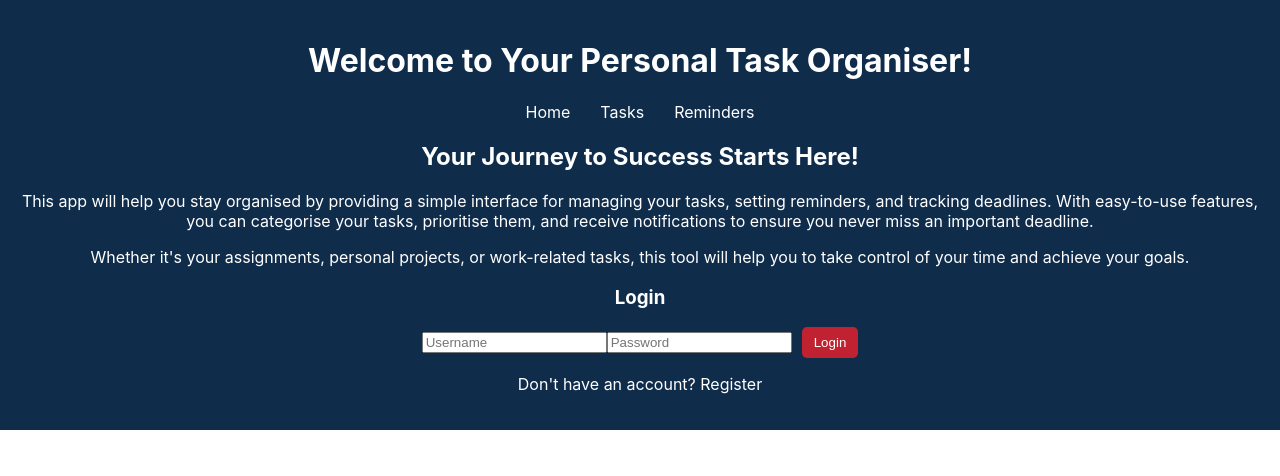
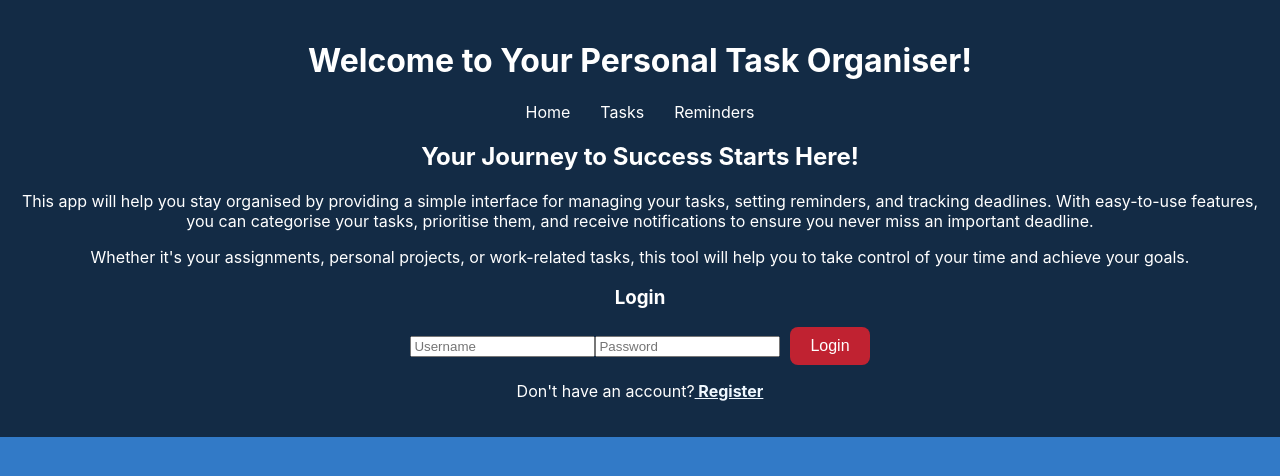
Before and after one commit to rp3002/todo-app, a React (Create React App) app: page / in a window 1280 px wide. Shown: the top 476 px of the page. Built offline with nearby package versions, Linux system fonts and the light colour scheme.

Commit message:
Made some changes on the stylings.

```diff
--- a/src/styles.css
+++ b/src/styles.css
@@ -1,11 +1,20 @@
-.App {
-  text-align: center;
-  background-color: #f0f8ff; /* Light blue background */
+/* Global styles */
+body {
+  margin: 0;
+  background-color: #327ac7; /* Light blue background */
   color: #333; /* Darker text for contrast */
 }
 
+html, body, .App {
+  height: 100%; /* Ensure the background covers the entire page */
+}
+
+.App {
+  text-align: center;
+}
+
 .App-header {
-  background-color: #0f2c4b; /* Blue header */
+  background-color: #132b45; /* Blue header */
   padding: 20px;
   color: white;
 }
@@ -40,14 +49,28 @@ li {
   justify-content: space-between; /* Space items evenly */
 }
 
-/* Adding a margin for buttons to create distance */
+/* Button base styles */
 button {
-  padding: 8px 12px; /* Add padding for better button size */
+  padding: 10px 20px; /* Increased padding for better visuals */
   border: none; /* Remove default border */
-  border-radius: 5px; /* Add rounded corners */
+  border-radius: 8px; /* Slightly rounder corners */
   cursor: pointer; /* Change cursor to pointer */
-  transition: background-color 0.3s; /* Smooth background color transition */
+  transition: background-color 0.3s, transform 0.3s, box-shadow 0.3s; /* Smooth transition for hover effects */
   margin-left: 10px; /* Add left margin for spacing */
+  font-size: 16px; /* Slightly larger text for better readability */
+}
+
+/* Login/Register button styles */
+button.auth-button {
+  background-color: #f0f8ff; /* Light blue button */
+  color: #11253b; /* Dark blue text for contrast */
+}
+
+button.auth-button:hover {
+  background-color: #0a62a4; /* Darker blue on hover */
+  color: white; /* White text on hover */
+  transform: scale(1.05); /* Slightly enlarge on hover */
+  box-shadow: 0px 4px 10px rgba(0, 0, 0, 0.1); /* Add shadow effect */
 }
 
 /* Styles for the Complete button */
@@ -69,3 +92,18 @@ button:last-child {
 button:last-child:hover {
   background-color: #811616; /* Darker red on hover for delete button */
 }
+
+/* Toggle link styles (for Login/Register switch) */
+.toggle-link {
+  color: #f0f8ff; /* Light blue for visibility */
+  cursor: pointer;
+  text-decoration: underline;
+  font-weight: bold; /* Make it stand out */
+}
+
+.toggle-link:hover {
+  color: #ffb347; /* Change to a light orange on hover */
+  text-decoration: none; /* Remove underline on hover */
+  transform: scale(1.1); /* Slightly increase size on hover */
+  transition: color 0.3s, transform 0.3s; /* Smooth transition for hover effects */
+}
```
